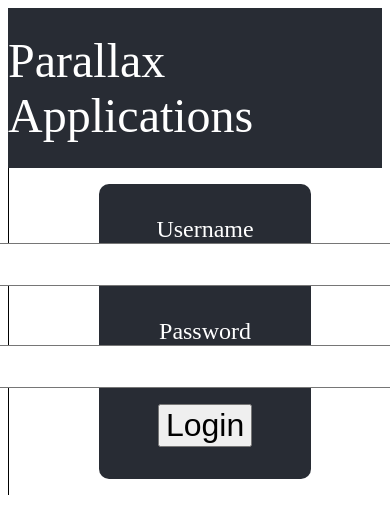
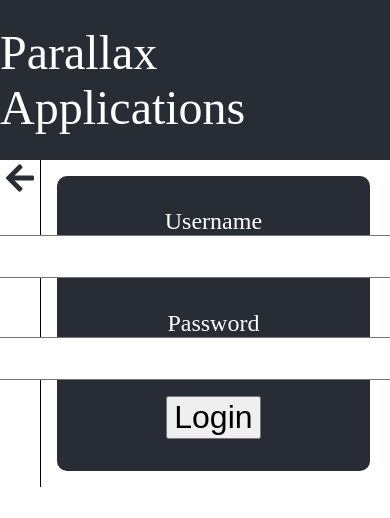
Before and after one commit to thomasdussart/check-applications, a React (Create React App) app: page / in a window 390 px wide. Shown: the top 518 px of the page. Built offline with nearby package versions, Linux system fonts and the light colour scheme.

Commit message:
openHide menu / responsive wip

```diff
--- a/src/App.js
+++ b/src/App.js
@@ -1,3 +1,4 @@
+import React, { useState } from "react";
 import { Switch, Route, Link } from "react-router-dom";
 import Drawer from "rc-drawer";
 import AllApplications from "./components/AllApplications";
@@ -5,6 +6,8 @@ import ByCategory from "./components/ByCategory";
 import AllEmail from "./components/AllEmail";
 import Menu from "./components/Menu";
 import "./css/styles.css";
+import { FontAwesomeIcon } from "@fortawesome/react-fontawesome";
+import { faArrowLeft, faArrowRight } from "@fortawesome/free-solid-svg-icons";
 import Login from "./components/Login";
 import AddJury from "./components/AddJury";
 import JuryByCategory from "./components/JuryByCategory";
@@ -12,15 +15,35 @@ import AllJuries from "./components/AllJuries";
 import AllEmailJury from "./components/AllEmailJury";
 
 function App() {
+  const [isOpen, setIsOpen] = useState(true);
+
+  const handleOpen = () => {
+    setIsOpen(!isOpen);
+  };
+
   return (
     <div className="App">
       <header className="App-header">
         <Link to={"/"}>Parallax Applications</Link>
       </header>
       <div className="App-page">
-        <nav className="App-menu ">
-          <Menu />
-        </nav>
+        {isOpen ? (
+          <div className="openMenu">
+            <button onClick={handleOpen}>
+              <FontAwesomeIcon icon={faArrowLeft} className="hideShowMenu" />
+            </button>
+            <nav className="App-menu ">
+              <Menu />
+            </nav>
+          </div>
+        ) : (
+          <div className="hideMenu">
+            <button onClick={handleOpen}>
+              <FontAwesomeIcon icon={faArrowRight} className="hideShowMenu" />
+            </button>
+          </div>
+        )}
+
         <section className="App-content">
           <Switch>
             {<Route exact path="/" component={Login} />}
--- a/src/css/styles.css
+++ b/src/css/styles.css
@@ -22,8 +22,22 @@ html {
 
 .App-menu {
   letter-spacing: 0.2ch;
+  word-wrap: break-word;
+}
+
+.hideMenu,
+.openMenu {
+  text-align: right;
   border-right: 1px solid black;
-  word-wrap: break-word;
+}
+
+.hideMenu button,
+.openMenu button {
+  border: none;
+  background-color: transparent;
+  font-size: 2rem;
+  color: #282c34;
+  cursor: pointer;
 }
 
 .App-menu h2 {
@@ -84,6 +98,18 @@ div.addJury {
 .App-content {
   width: 60%;
   margin: 0 auto;
+}
+
+@media screen and (max-width: 600px) {
+  body {
+    margin: 0;
+    width: 100%;
+  }
+
+  .App-content {
+    width: 90%;
+    word-wrap: break-word;
+  }
 }
 
 .deleteButton {
```
